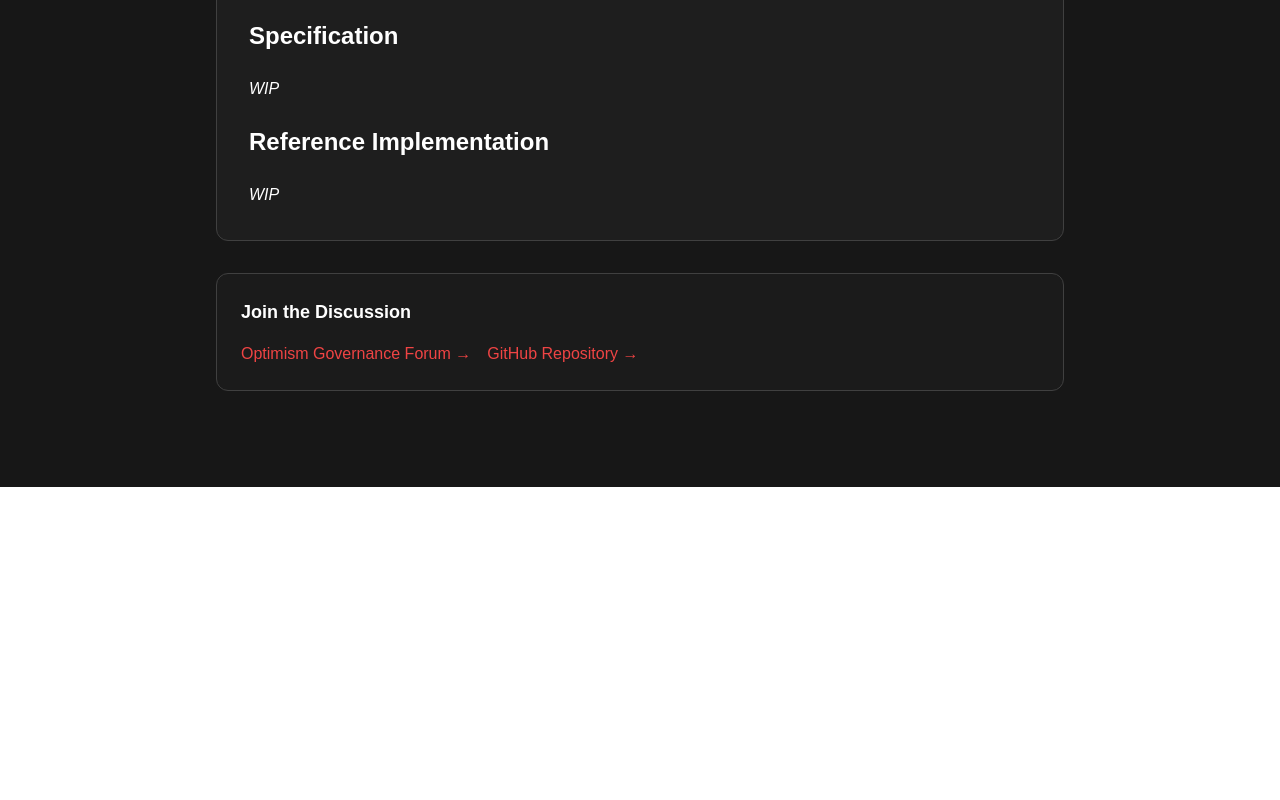
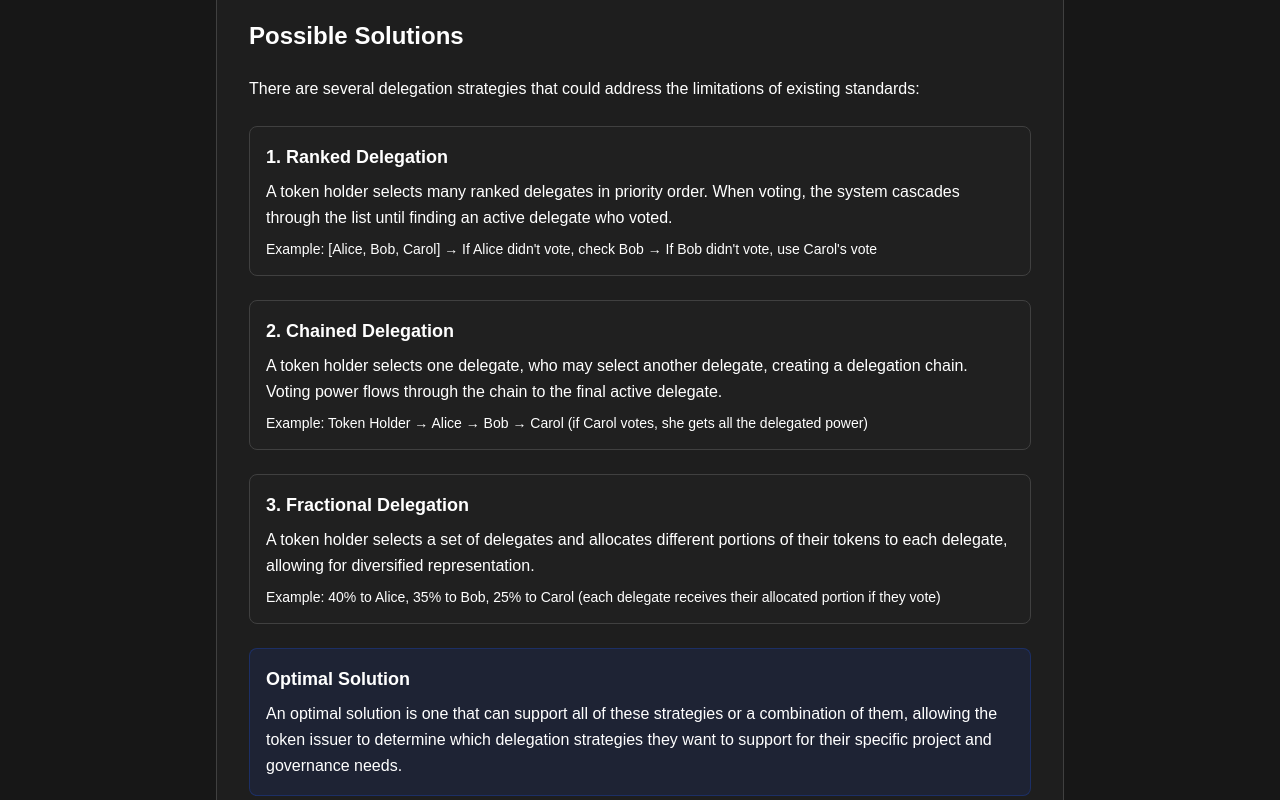
Before and after one commit to its-everdred/rancho-del-vote, a Next.js app: page /eip in a window 1280 px wide. Shown: the part 2580-3380 px from the top of the page. Before the commit the page ends 3067 px from the top, so only its background shows below. Built offline with nearby package versions, Linux system fonts and the light colour scheme.

Commit message:
Add 3 strategies to EIPgpoh

```diff
--- a/app/eip/page.tsx
+++ b/app/eip/page.tsx
@@ -374,6 +374,58 @@ export default function EIPPage() {
                 </div>
               </div>
 
+              <h2 className="text-2xl font-bold mb-4">Possible Solutions</h2>
+              <p className="mb-4 leading-relaxed">
+                There are several delegation strategies that could address the limitations of existing standards:
+              </p>
+
+              <div className="space-y-6">
+                <div className={`p-4 rounded-lg border ${
+                  isDark ? 'bg-neutral-800/30 border-neutral-700' : 'bg-gray-50 border-gray-200'
+                }`}>
+                  <h4 className="text-lg font-semibold mb-2">1. Ranked Delegation</h4>
+                  <p className="mb-2 leading-relaxed">
+                    A token holder selects many ranked delegates in priority order. When voting, the system cascades through the list until finding an active delegate who voted.
+                  </p>
+                  <p className="text-sm font-medium">
+                    Example: [Alice, Bob, Carol] → If Alice didn&apos;t vote, check Bob → If Bob didn&apos;t vote, use Carol&apos;s vote
+                  </p>
+                </div>
+
+                <div className={`p-4 rounded-lg border ${
+                  isDark ? 'bg-neutral-800/30 border-neutral-700' : 'bg-gray-50 border-gray-200'
+                }`}>
+                  <h4 className="text-lg font-semibold mb-2">2. Chained Delegation</h4>
+                  <p className="mb-2 leading-relaxed">
+                    A token holder selects one delegate, who may select another delegate, creating a delegation chain. Voting power flows through the chain to the final active delegate.
+                  </p>
+                  <p className="text-sm font-medium">
+                    Example: Token Holder → Alice → Bob → Carol (if Carol votes, she gets all the delegated power)
+                  </p>
+                </div>
+
+                <div className={`p-4 rounded-lg border ${
+                  isDark ? 'bg-neutral-800/30 border-neutral-700' : 'bg-gray-50 border-gray-200'
+                }`}>
+                  <h4 className="text-lg font-semibold mb-2">3. Fractional Delegation</h4>
+                  <p className="mb-2 leading-relaxed">
+                    A token holder selects a set of delegates and allocates different portions of their tokens to each delegate, allowing for diversified representation.
+                  </p>
+                  <p className="text-sm font-medium">
+                    Example: 40% to Alice, 35% to Bob, 25% to Carol (each delegate receives their allocated portion if they vote)
+                  </p>
+                </div>
+              </div>
+
+              <div className={`mt-6 p-4 rounded-lg border ${
+                isDark ? 'bg-blue-900/20 border-blue-700/30' : 'bg-blue-50 border-blue-200'
+              }`}>
+                <h4 className="text-lg font-semibold mb-2">Optimal Solution</h4>
+                <p className="leading-relaxed">
+                  An optimal solution is one that can support all of these strategies or a combination of them, allowing the token issuer to determine which delegation strategies they want to support for their specific project and governance needs.
+                </p>
+              </div>
+
               <h2 className="text-2xl font-bold mb-4">Specification</h2>
               <p className="mb-4 leading-relaxed italic">WIP</p>
 
```
